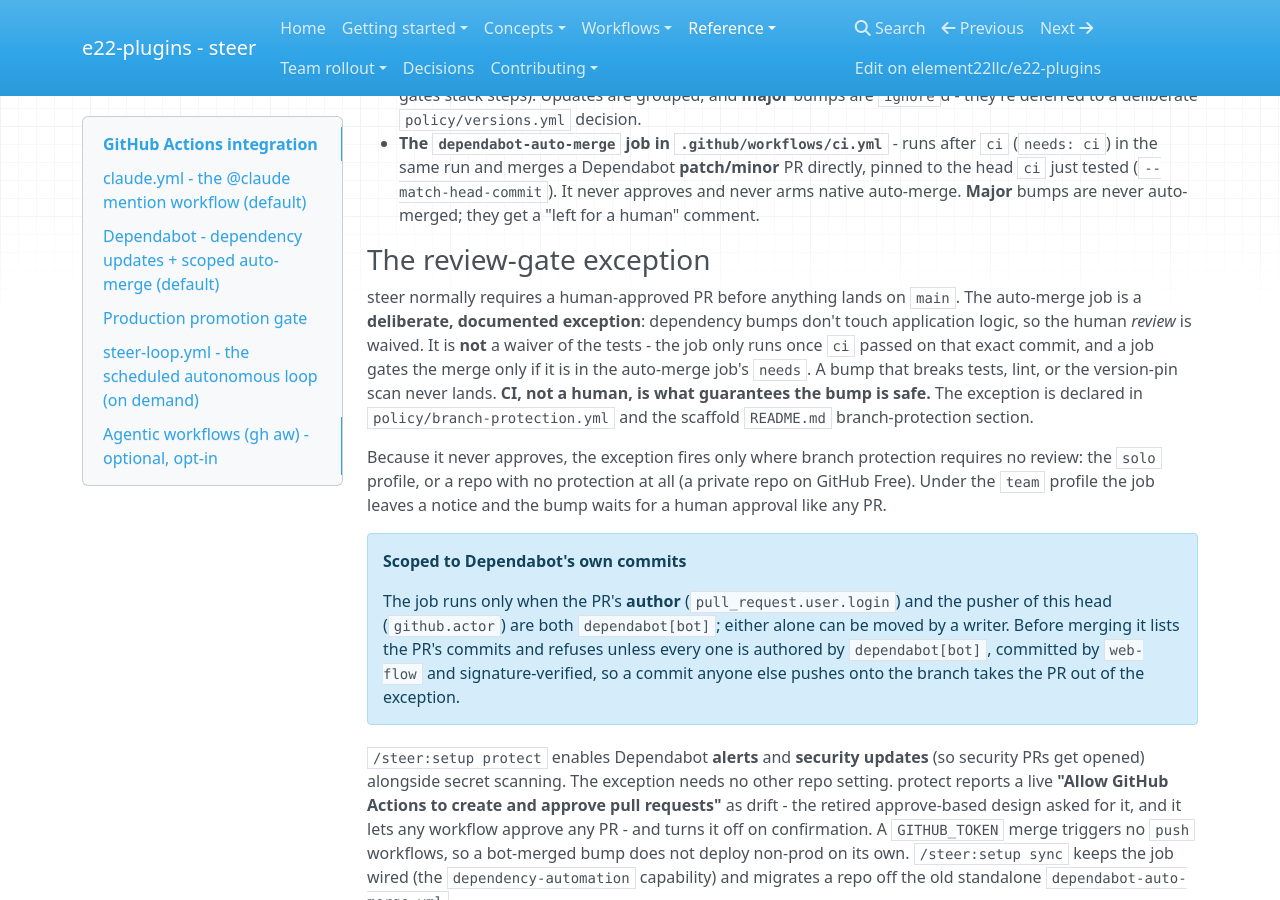
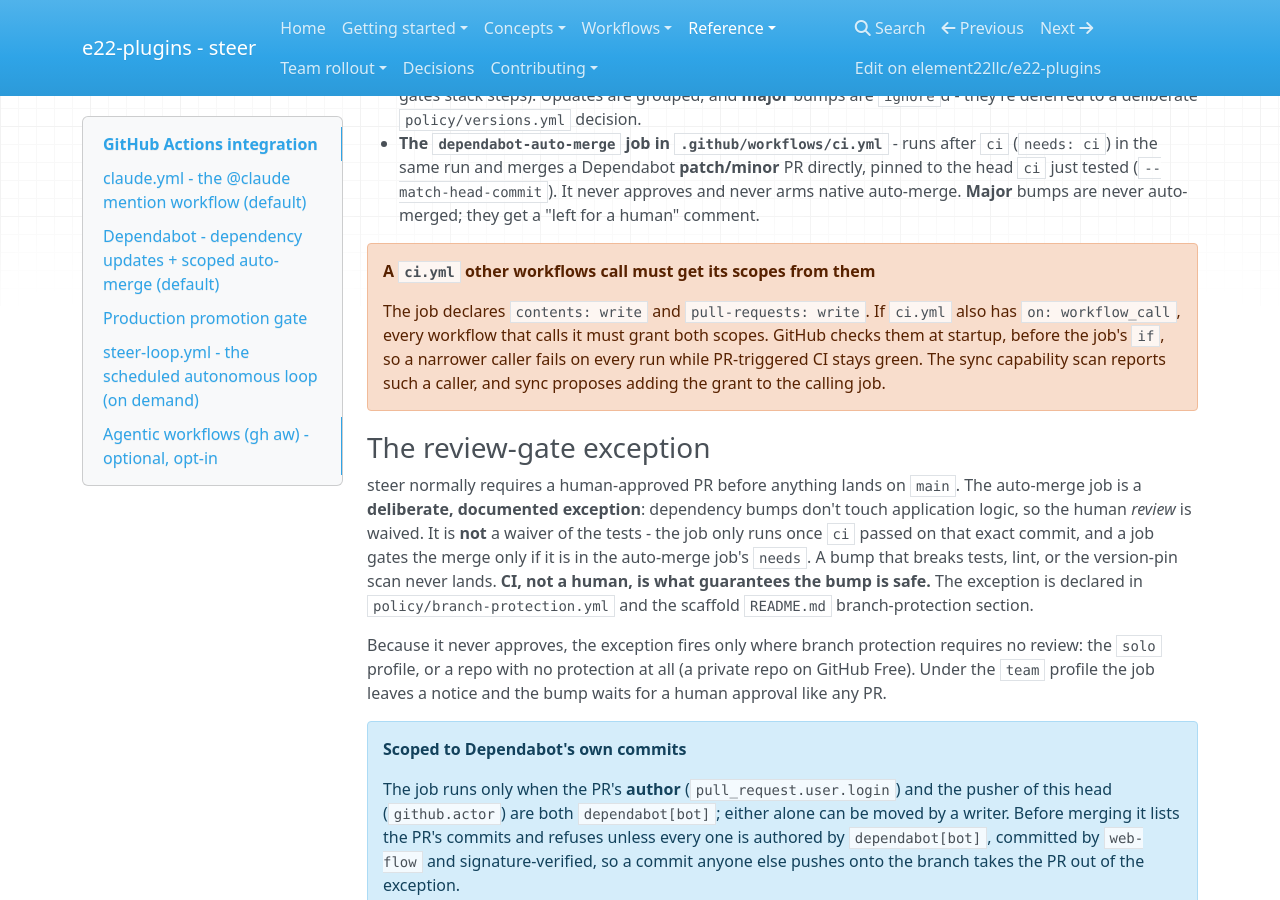
Before and after one commit to element22llc/e22-plugins, an MkDocs documentation site: the page built from docs/reference/github-integration.md, in a window 1280 px wide and 900 px high, scrolled down 1514 px. Built offline with MkDocs 1.6.1, drawn with Linux system fonts in a browser that asks for light colours; nearby versions of some CDN libraries.

Commit message:
fix(scaffold): flag workflow_call callers that block ci.yml's auto-merge job
The dependabot-auto-merge job declares contents/pull-requests write. GitHub
refuses to start a workflow calling ci.yml with a narrower grant, even when
the job's `if` skips it, so a reusable ci.yml broke its callers silently.

The capability scan now reports dependency-automation as mis-wired while an
in-repo caller lacks the scopes; CAPABILITIES repair grants them on the
calling job, MANIFEST carries the rule for adopt and reconcile, and the
template warns in its `on:` block.

Closes #864

Co-Authored-By: Claude Opus 5.5 <noreply@anthropic.com>

```diff
--- a/docs/reference/github-integration.md
+++ b/docs/reference/github-integration.md
@@ -78,6 +78,14 @@ product-repo-facing version of this.
   directly, pinned to the head `ci` just tested (`--match-head-commit`). It never
   approves and never arms native auto-merge. **Major** bumps are never
   auto-merged; they get a "left for a human" comment.
+
+!!! warning "A `ci.yml` other workflows call must get its scopes from them"
+    The job declares `contents: write` and `pull-requests: write`. If `ci.yml`
+    also has `on: workflow_call`, every workflow that calls it must grant both
+    scopes. GitHub checks them at startup, before the job's `if`, so a narrower
+    caller fails on every run while PR-triggered CI stays green. The sync
+    capability scan reports such a caller, and sync proposes adding the grant
+    to the calling job.
 
 ### The review-gate exception
 
```
Also changed, not shown: plugins/steer/templates/reference/CAPABILITIES.md (+14 -3 lines), plugins/steer/templates/scaffold/MANIFEST.md (+1 -1 lines), 4 other files.
